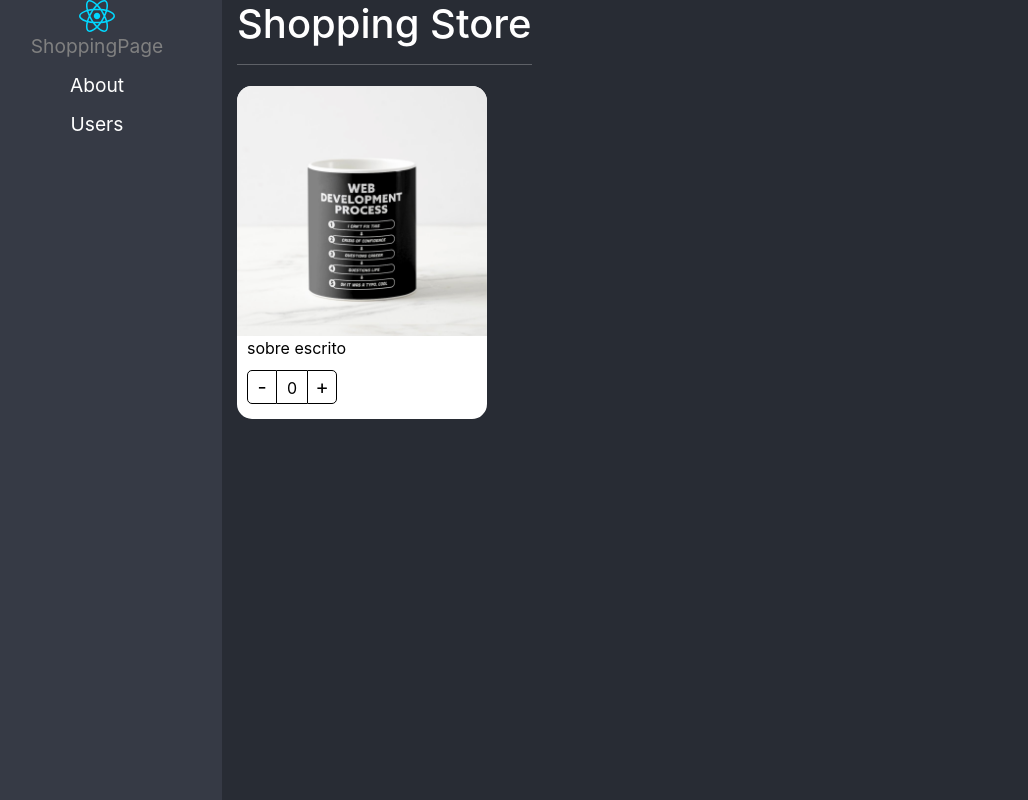
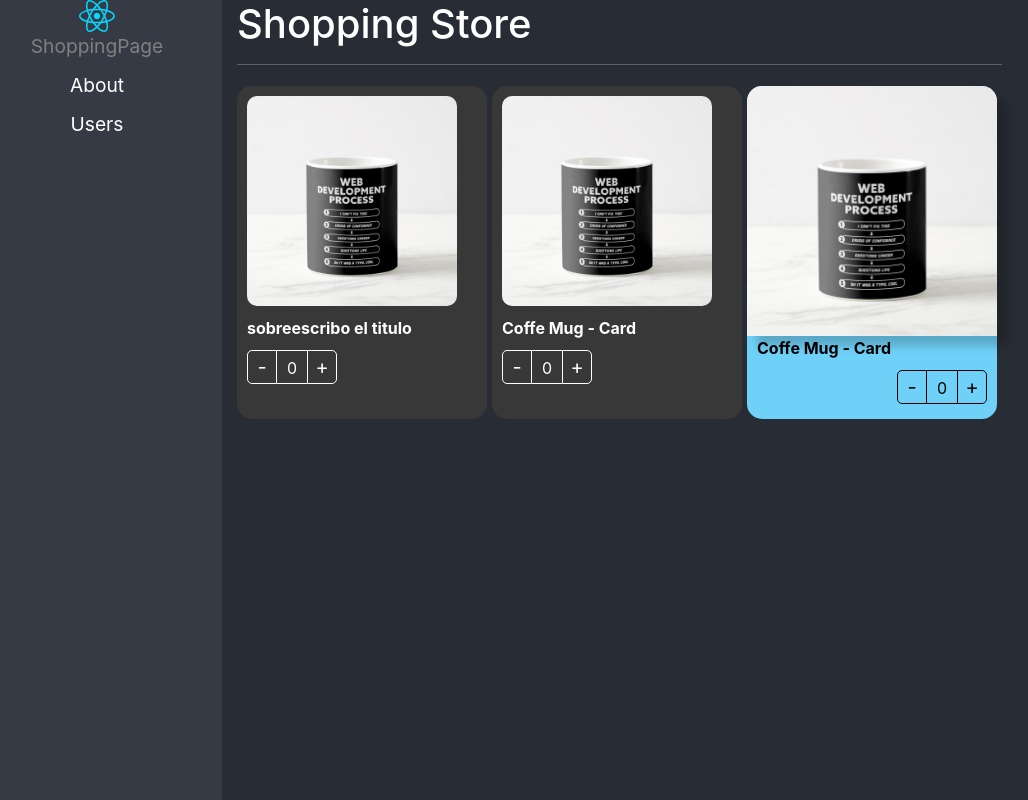
Before and after one commit to josueperezf/react-pro-router6-lazyload-style, a React (Vite) app: page / in a window 1280 px wide. Shown: the whole page, without its empty margins (28-1056 px from the left). Built offline with nearby package versions, Linux system fonts and the light colour scheme.

Commit message:
component padre e hijo recibiendo objeto css - ok

```diff
--- a/src/02-patrones-de-componente_component-patterns/components/ProductButtons.tsx
+++ b/src/02-patrones-de-componente_component-patterns/components/ProductButtons.tsx
@@ -1,11 +1,12 @@
 import { useContext } from "react";
 import { ProductContext } from "./ProductCard";
 import styles from '../styles/styles.module.css';
+import { ProductButtonsProps } from "../interfaces/interfaces";
 
-export const ProductButtons = () => {
+export const ProductButtons = ({className, style}: ProductButtonsProps) => {
     const { counter, incrementarPor, decrementarPor} = useContext(ProductContext);
     return (
-        <div className={styles.buttonsContainer}>
+        <div className={`${styles.buttonsContainer}  ${className}`} style={style} >
             <button className={styles.buttonMinus} onClick={()=> decrementarPor(1)}>-</button>
             <div className={styles.countLabel } >{counter}</div>
             <button className={styles.buttonAdd } onClick={()=>incrementarPor(1)} >+</button>
--- a/src/02-patrones-de-componente_component-patterns/components/ProductCard.tsx
+++ b/src/02-patrones-de-componente_component-patterns/components/ProductCard.tsx
@@ -8,13 +8,15 @@ import { ProductCardProps, ProductContextProps } from '../interfaces/interfaces'
 export const ProductContext = createContext<ProductContextProps>({} as ProductContextProps);
 const {Provider} = ProductContext;
 
+// este componente lo relacionamos con sus componentes hijos, 'productTitle, productImage etc ' en el archivo index.ts de la carpeta components, alli hay un codigo especial para ello
 
-export const ProductCard = ({ children, product }: ProductCardProps) => {
+// si por ejemplo style o clasname no vienen, no hay problema, al ser null react no lo pone y ya
+export const ProductCard = ({ children, product, className, style }: ProductCardProps) => {
     const { counter, decrementarPor, incrementarPor} = useProduct();
 
     return (
         <Provider value={{counter, product, decrementarPor, incrementarPor}}>
-            <div className={styles.productCard}>
+            <div className={`${styles.productCard} ${className}` } style={style} >
                 {children}
                 {/* <ProductImage img={product.img} />
                 <ProductTitle title={product.title} />
@@ -24,9 +26,3 @@ export const ProductCard = ({ children, product }: ProductCardProps) => {
         </Provider>
     )
 }
-
-// el siguiente bloque se comenta porque segun fernando se ve feo, ademas puede arrojar problemas al momento de las importaaciones, asi que lo hicimos en el archivo index del la carpeta 'components/'
-// lo siguientes es para hacer otra forma de colocar ProductTitle, y poder colocar ProductCard.Title, para relacionarlos
-// ProductCard.Image = ProductImage;
-// ProductCard.Title = ProductTitle;
-// ProductCard.Buttons = ProductButtons;
--- a/src/02-patrones-de-componente_component-patterns/components/ProductImage.tsx
+++ b/src/02-patrones-de-componente_component-patterns/components/ProductImage.tsx
@@ -2,12 +2,19 @@ import { useContext } from 'react';
 import { ProductContext } from "./ProductCard";
 import noImage from '../assets/no-image.jpg';
 import styles from '../styles/styles.module.css';
+import { ProductImageProps } from '../interfaces/interfaces';
 
-export const ProductImage = ({img = ''}) => {
+// si style o className no vienen, no hay problema, no pone nada y ya
+export const ProductImage = ({className, img = '', style}: ProductImageProps) => {
     const {product} = useContext(ProductContext);
     const imagen = img || product.img; // la variable imagen  va a tomar el valor de la variable img, si no tiene valor, entonces tome el valor de product.img
     return (
         // el ternario del src es porque puede que el usuario no envie imagen y que producto tampoco tenga imagen, entonces debemos mostrar el noImage
-        <img src={imagen ? imagen : noImage} className={styles.productImg} alt='Product image' />
+        <img
+            src={imagen ? imagen : noImage}
+            className={`${styles.productImg} ${className}`}
+            style={style}
+            alt='Product image'
+        />
     )
 }
--- a/src/02-patrones-de-componente_component-patterns/components/ProductTitle.tsx
+++ b/src/02-patrones-de-componente_component-patterns/components/ProductTitle.tsx
@@ -1,11 +1,20 @@
 import { useContext } from "react";
 import { ProductContext } from "./ProductCard";
 import styles from '../styles/styles.module.css';
+import { ProductTitleProps } from "../interfaces/interfaces";
 
-export const ProductTitle = ({title}: {title?: string}) => {
+
+// si style o className no vienen, no hay problema, no pone nada y ya
+export const ProductTitle = ({title, className, style}: ProductTitleProps) => {
     const {product} = useContext(ProductContext);
     // la prioridad es el parametro, si lo envia es que se desea sobrescribir el titulo del producto, no mosotrar ese valor si no el parametro
+
   return (
-    <span className={styles.productDescription} > {title ? title : product.title} </span>
+    <span
+      className={`${styles.productDescription} ${className}`}
+      style={style}
+    >
+      {title ? title : product.title}
+    </span>
   )
 }
--- a/src/02-patrones-de-componente_component-patterns/pages/ShoppingPage.tsx
+++ b/src/02-patrones-de-componente_component-patterns/pages/ShoppingPage.tsx
@@ -1,4 +1,5 @@
-import { ProductCard } from '../components';
+import { ProductButtons, ProductCard, ProductImage, ProductTitle } from '../components';
+import '../styles/custom-styles.css'
 
 const product = {
   id: '1',
@@ -11,16 +12,27 @@ export const ShoppingPage = () => {
         <h1>Shopping Store</h1>
         <hr/>
         <div style={{display: "flex",  flexDirection: 'row', flexWrap: 'wrap'}}>
-          <ProductCard product={product}>
+          {/* ejemplo colocando los componentes hijos con el nombre del padre. hijo, esto lo definimos en el index.ts de la carpeta 'component/index.ts' */}
+          {/* tambien mostramos que hay algunas propiedades las podemos sobre escribir si deseamos, como el titulo la imagen y demas, esto por si la imagen que viene en el objeto de product no nos gusta */}
+          <ProductCard product={product} className='bg-dark text-white '>
+            <ProductCard.Image  className='custom-image'/>
+            <ProductCard.Title title="sobreescribo el titulo" className='text-bold' />
+            <ProductCard.Buttons className='custom-buttons'/>
+          </ProductCard>
 
-            {/* las dos formas sirven ProductCard.Image y ProductImage. la que no esta comentada es mejor porque solo necesita importar el componente padre y ya*/}
-            {/* <ProductImage img={product.img} />
-            <ProductTitle title={product.title} />
-            <ProductButtons /> */}
+          {/* este ejemplo es colocando a los componentes hijo por su nombre como tal, ademas hacemos lo mismo que en el anterior mandandole clases css, que cada componente puede recibir y poner en sus div */}
+          <ProductCard product={product} className='bg-dark text-white '>
+            <ProductImage className='custom-image' />
+            <ProductTitle className='text-bold' />
+            <ProductButtons className='custom-buttons' />
+          </ProductCard>
 
-            <ProductCard.Image />
-            <ProductCard.Title title="sobre escrito" />
-            <ProductCard.Buttons/>
+          {/* este ejemplo es similar a los anteriores, solo mostramos que nuestro componente, ademas de poder hacer todo lo anterior mostrado,
+          recibir clases css, poder sobre escribir propiedades y demas, tambien recibe style css y aplicarlo de manera independiente*/}
+          <ProductCard product={product} style={{backgroundColor: '#70D1F8'}}>
+            <ProductImage style={{boxShadow: '10px 10px 10px rgba(0, 0, 0, 0.2 )'}} />
+            <ProductTitle style={{fontWeight: 'bold'}} />
+            <ProductButtons style={{display: 'flex', justifyContent: 'end'}} />
           </ProductCard>
         </div>
     </div>
--- /dev/null
+++ b/src/02-patrones-de-componente_component-patterns/styles/custom-styles.css
@@ -0,0 +1,22 @@
+.bg-dark {
+    background-color: rgb(56, 56, 56) !important;
+}
+
+.text-white {
+    color: white;
+}
+
+.text-bold {
+    font-weight: bold;
+}
+
+.custom-image {
+    border-radius: 20px;
+    padding:  10px;
+    width: calc(100% - 20px);
+}
+
+.custom-buttons button, .custom-buttons div {
+    color: white;
+    border-color: white;
+}
```
Also changed, not shown: src/02-patrones-de-componente_component-patterns/interfaces/interfaces.ts (+21 -5 lines).
